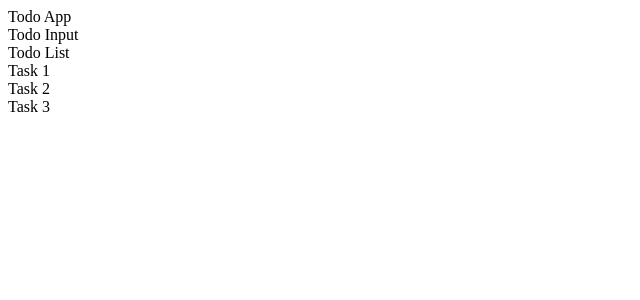
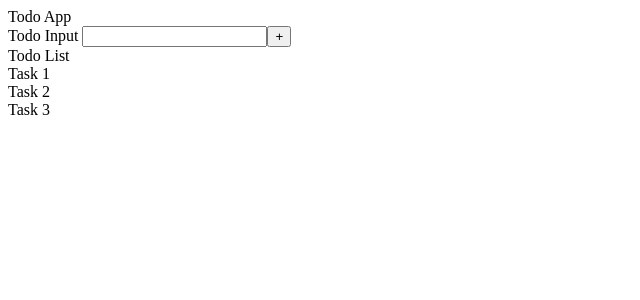
Before and after one commit to Vue-Cba/todo-app, a Vue app: page / in a window 1280 px wide. Shown: the top 300 px of the page, without its empty margins (0-640 px from the left). Built offline with nearby package versions, Linux system fonts and the light colour scheme.

Commit message:
Todo input agregando nuevos items!

```diff
--- a/src/components/TodoInput.vue
+++ b/src/components/TodoInput.vue
@@ -1,12 +1,27 @@
 <template>
   <div>
     Todo Input
+    <input v-model="nuevoItem">
+    <button @click="crearItem">+</button>
   </div>
 </template>
 
 <script>
 export default {
-  name: "TodoInput"
+  name: "TodoInput",
+  data(){return{
+    nuevoItem: ''
+  }},
+  methods:{
+    crearItem(){
+      if(this.nuevoItem.length > 0){
+        this.$emit('create', this.nuevoItem);
+        this.nuevoItem = '';
+      }else{
+        alert('Para agregar un nuevo item, debes escribir algo!')
+      }
+    }
+  }
 };
 </script>
 
--- a/src/components/TodoView.vue
+++ b/src/components/TodoView.vue
@@ -1,6 +1,6 @@
 <template>
   <div>
-    <TodoInput />
+    <TodoInput @create="agregarItem"/>
     <TodoList :items="items" />
   </div>
 </template>
@@ -21,7 +21,13 @@ export default {
       "Task 2",
       "Task 3"
     ]
-  }}
+  }},
+  methods:{
+    agregarItem(item){
+      const newIndex = this.items.length;
+      this.items.splice(newIndex, 0, item);
+    }
+  }
 };
 </script>
 
```
